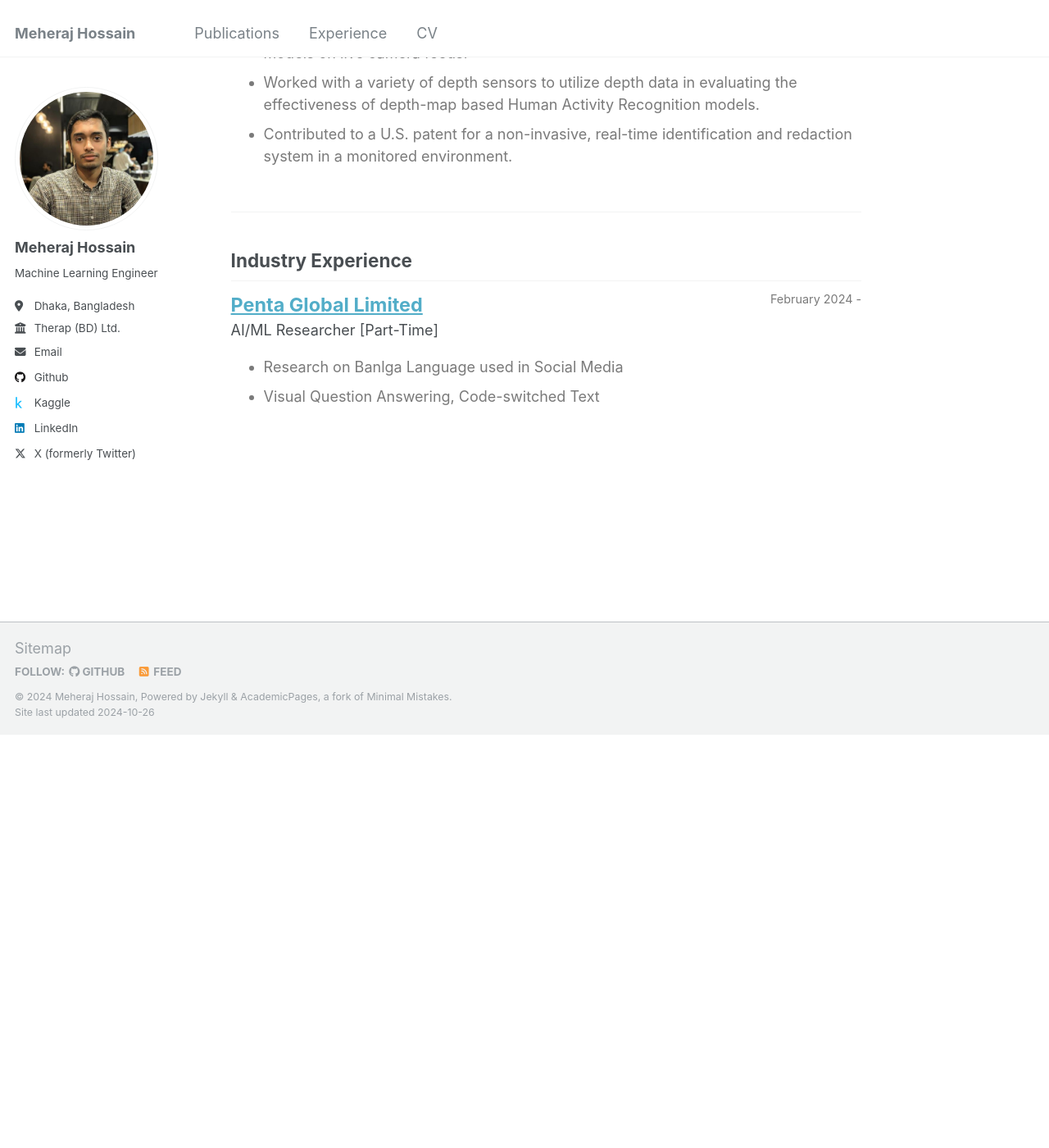
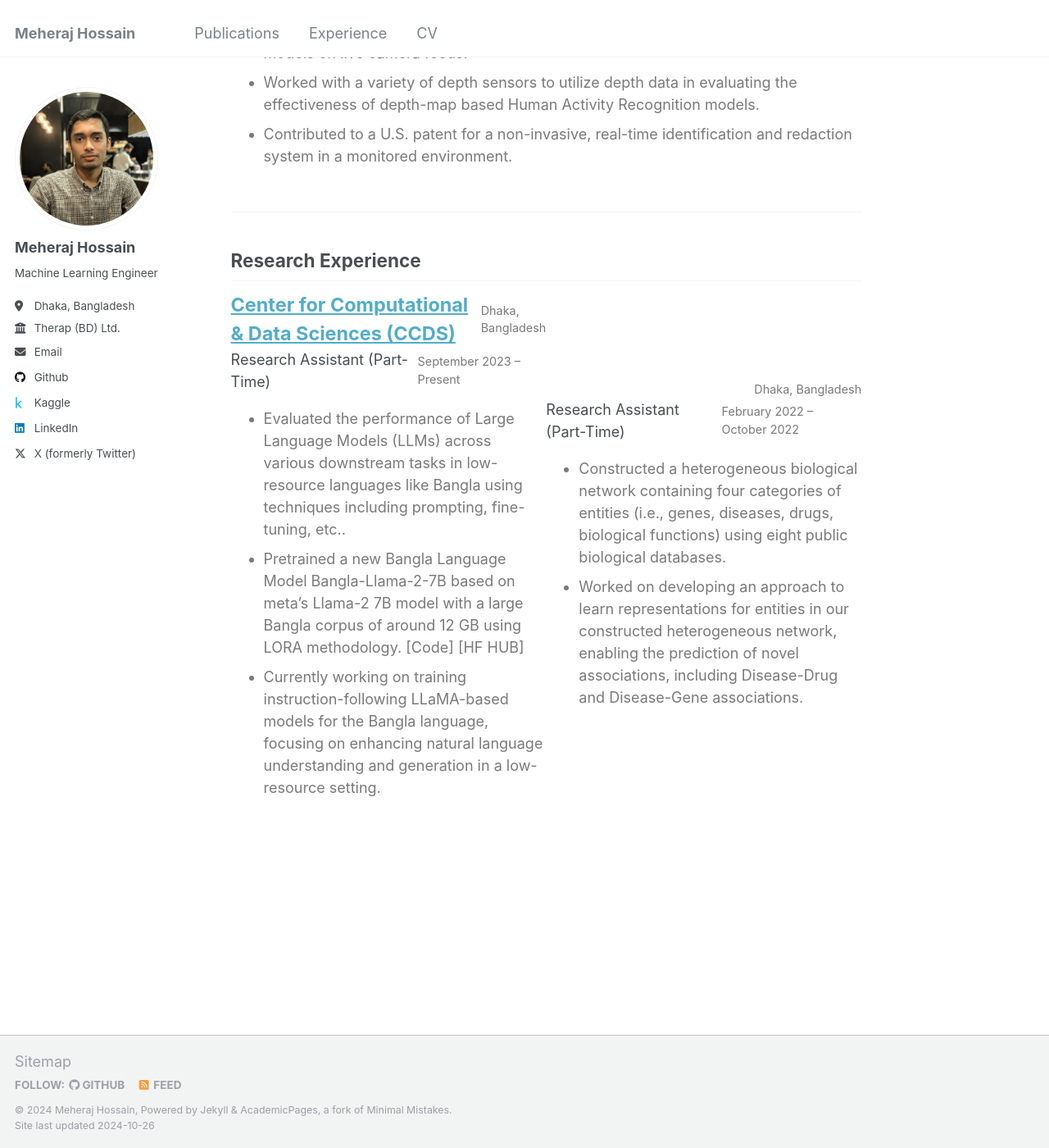
Before and after one commit to meheraj2325/meheraj2325.github.io, a Jekyll site: the page built from _pages/experience.html, in a window 1280 px wide and 1400 px high, scrolled down 804 px. Shown: the whole window at 82% size. Built offline with Jekyll 4.4.1, drawn with Linux system fonts in a browser that asks for light colours; before the commit the page ends 1701 px from its top, so only the background shows below that; some of the changed text lies outside the part shown.

Commit message:
Updated exp

```diff
--- a/_pages/experience.html
+++ b/_pages/experience.html
@@ -90,27 +90,69 @@ author_profile: true
   </div>
 </div>
 
+
 <hr style="height:1em; margin:0em; visibility:hidden;" /><hr>
-<h2>Industry Experience</h2>
+<h2>Research Experience</h2>
+
 <div style="display:flex; align-items:center;">
     <!-- <div style="flex:0.5; padding-right:5%;">
-    <img src="../images/penta.jpg" style="border: 1px solid #d3d3d3; border-style: outset; width:160px">
+      <img src="../images/ccds_logo_main.PNG" style="border: 1px solid #d3d3d3; border-style: outset; width:150px">
     </div> -->
 
+
     <div style="flex:4;">
-    <p style="margin:0px">
-      <b style="font-size: 130%;"> <a href="https://pentabd.com/">Penta Global Limited</a></b>
-      <span style="float:right; font-size:80%; color:#7a7a7a;">February 2024 -</span>
-    </p>
-    AI/ML Researcher [Part-Time]
+      <div style="margin:0px; display: flex; justify-content: space-between; align-items: center;">
+        <b style="font-size: 130%;"> <a href="https://ccds.ai/"> Center for Computational & Data Sciences (CCDS) </a></b>
+        <span style="float:right; font-size:80%; color:#7a7a7a;"">   Dhaka, Bangladesh        </span>
+      </div>
+
+      <div style="display: flex; justify-content: space-between; align-items: center;">
+          <p style="margin:0;">Research Assistant (Part-Time)</p>
+          <span style="font-size:80%; color:#7a7a7a;"> September 2023 – Present
+            </span>
+      </div>
+
       <div style="color:#7a7a7a">
         <ul>
-		<li> Research on Banlga Language used in Social Media</li>
-		<li> Visual Question Answering, Code-switched Text</li>
+          <li>Evaluated the performance of Large Language Models (LLMs) across various downstream tasks in low-resource languages
+            like Bangla using techniques including prompting, fine-tuning, etc..</li>
+          <li>  Pretrained a new Bangla Language Model Bangla-Llama-2-7B based on meta’s Llama-2 7B model with a large Bangla
+            corpus of around 12 GB using LORA methodology. [Code] [HF HUB]</li>
+          <li> Currently working on training instruction-following LLaMA-based models for the Bangla language, focusing on
+            enhancing natural language understanding and generation in a low-resource setting.</li>
         </ul>
       </div>
+      <br/>
+
+    </div>
+
+
+    <div style="flex:4;">
+        <div style="margin:0px; display: flex; justify-content: space-between; align-items: center;">
+          <b style="font-size: 130%;"> <a href="https://ccds.ai/">
+     </a></b>
+          <span style="float:right; font-size:80%; color:#7a7a7a;"">   Dhaka, Bangladesh        </span>
+        </div>
+
+        <div style="display: flex; justify-content: space-between; align-items: center;">
+            <p style="margin:0;">Research Assistant (Part-Time)</p>
+            <span style="font-size:80%; color:#7a7a7a;">February 2022 – October 2022
+              </span>
+        </div>
+
+        <div style="color:#7a7a7a">
+          <ul>
+            <li>Constructed a heterogeneous biological network containing four categories of entities (i.e., genes, diseases, drugs,
+                biological functions) using eight public biological databases.</li>
+            <li>  Worked on developing an approach to learn representations for entities in our constructed heterogeneous network,
+                enabling the prediction of novel associations, including Disease-Drug and Disease-Gene associations.</li>
+          </ul>
+        </div>
+        <br/>
+
       </div>
   </div>
+
 <!--
 <br>
 <div style="display:flex; align-items:center;">
```
Also changed, not shown: other parts of _pages/experience.html (+1 -1 lines). Lines whose indentation alone changed are shown as unchanged.
